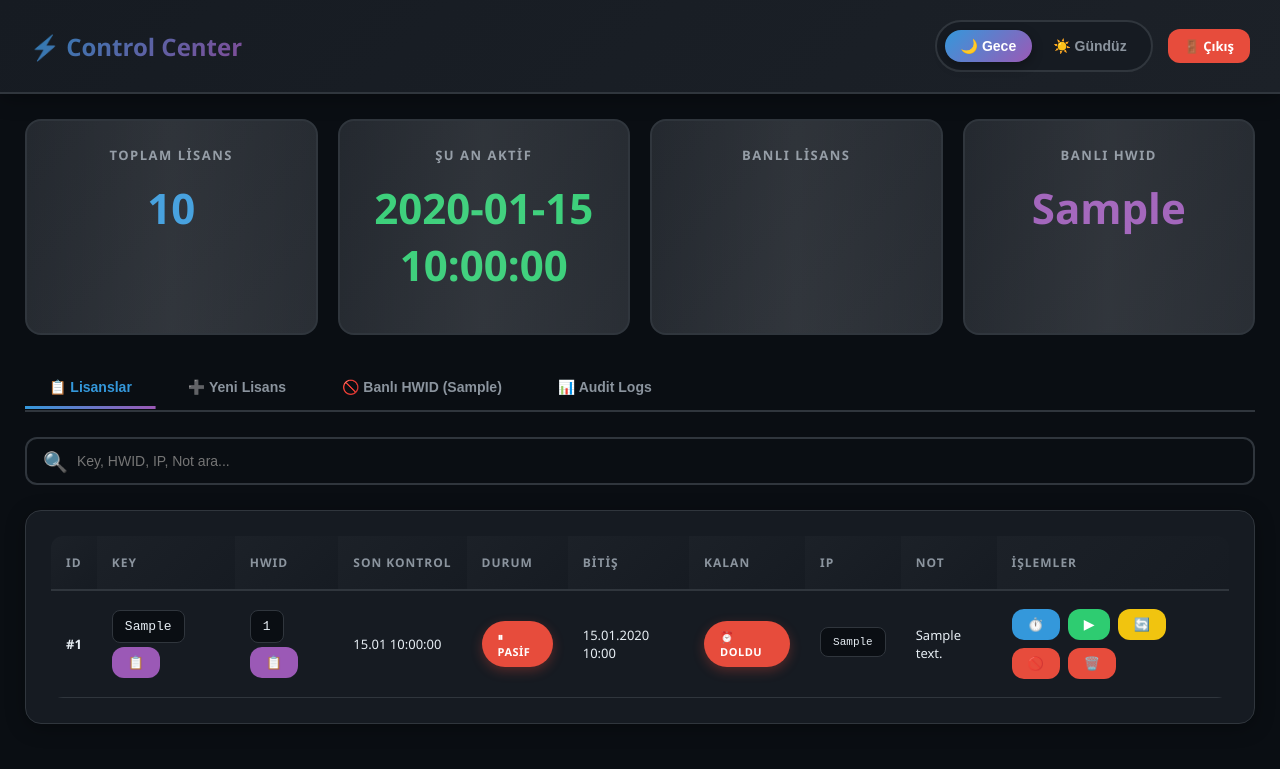
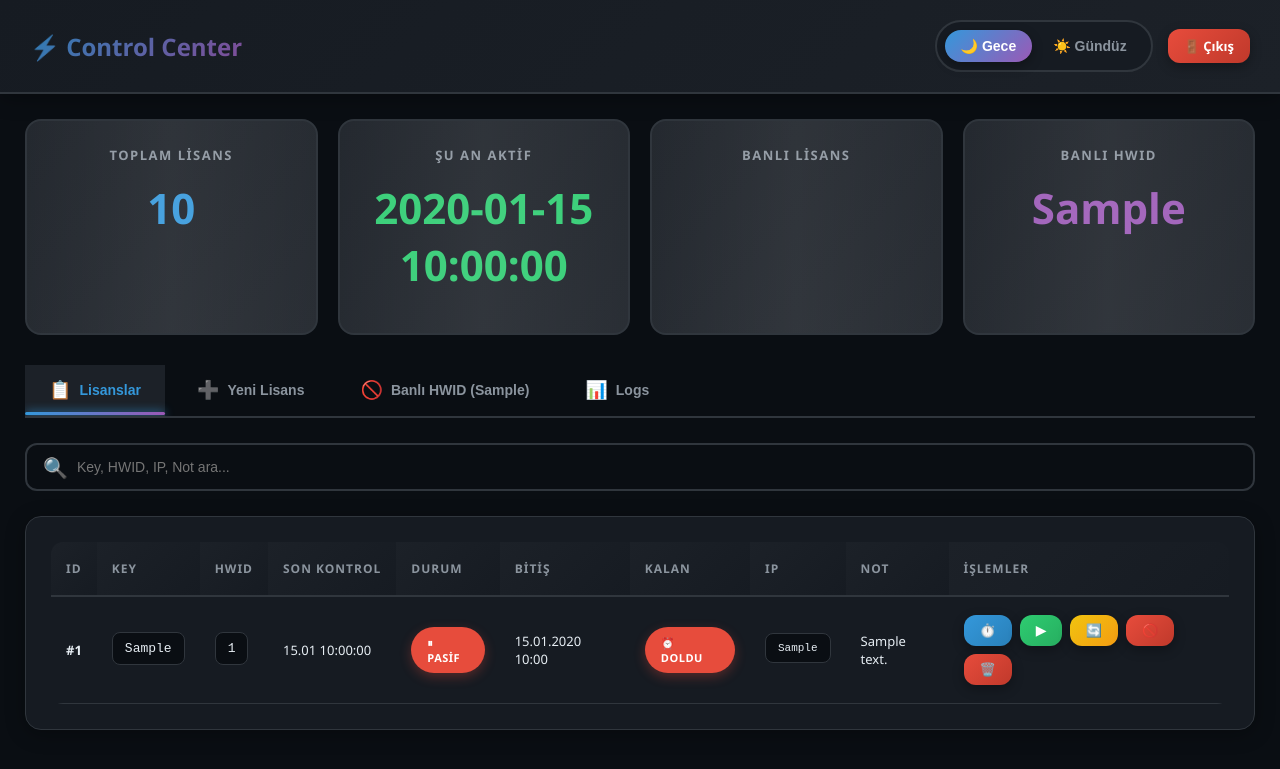
Before and after one commit to 00printrandom11/license-api, a FastAPI app: template templates/panel.html in a window 1280 px wide. Shown: the top 769 px of the page. Run offline with FastAPI, Linux system fonts and the light colour scheme; the template is opened without the code that fills it: most values are stand-ins (such as "Sample title", 1, 10 or a date in 2020); parts of the project's set-up code (start-up, migrations or seed data) failed here and were passed over.

Commit message:
🎨 ULTRA Animasyonlu Panel: Tab animasyonları, tıklanabilir KEY/HWID/IP, IP kısıtlaması aktif, Logs ismi

```diff
--- a/main.py
+++ b/main.py
@@ -169,12 +169,9 @@ def get_client_ip(request: Request) -> str:
     return request.client.host if request.client else "0.0.0.0"
 
 def ensure_panel_ip(request: Request):
-    """IP kısıtlaması - geçici olarak devre dışı"""
-    # Geçici olarak tüm IP'lere izin ver
-    return
-    # IP kısıtlaması aktif etmek için yukarıdaki "return"ı sil
+    """IP kısıtlaması - Sadece izin verilen IP'ler panele girebilir"""
     if ALLOWED_PANEL_IPS and get_client_ip(request) not in ALLOWED_PANEL_IPS:
-        raise HTTPException(status_code=403)
+        raise HTTPException(status_code=403, detail="IP adresi yetkilendirilmemiş")
 
 def is_logged_in(request: Request) -> bool:
     return bool(request.session.get("admin_logged_in"))
--- a/templates/panel.html
+++ b/templates/panel.html
@@ -249,6 +249,7 @@ gap:8px;
 text-decoration:none;
 position:relative;
 overflow:hidden;
+box-shadow:0 4px 12px var(--shadow);
 }
 
 .btn::before{
@@ -259,7 +260,7 @@ left:50%;
 width:0;
 height:0;
 border-radius:50%;
-background:rgba(255,255,255,.3);
+background:rgba(255,255,255,.4);
 transform:translate(-50%,-50%);
 transition:width .6s,height .6s;
 }
@@ -270,20 +271,36 @@ height:300px;
 }
 
 .btn:hover{
-transform:translateY(-3px);
-box-shadow:0 8px 20px var(--shadow);
+transform:translateY(-4px) scale(1.05);
+box-shadow:0 12px 25px var(--shadow);
+filter:brightness(1.1);
 }
 
 .btn:active{
-transform:translateY(-1px);
+transform:translateY(-1px) scale(1.02);
+animation:btnShake .5s ease;
 }
 
-.btn-blue{background:var(--blue);color:white}
-.btn-green{background:var(--green);color:white}
-.btn-red{background:var(--red);color:white}
-.btn-purple{background:var(--purple);color:white}
-.btn-orange{background:var(--orange);color:white}
-.btn-yellow{background:var(--yellow);color:#000}
+@keyframes btnShake{
+0%,100%{transform:translateY(-1px) rotate(0deg)}
+25%{transform:translateY(-1px) rotate(-2deg)}
+50%{transform:translateY(-1px) rotate(2deg)}
+75%{transform:translateY(-1px) rotate(-1deg)}
+}
+
+.btn-blue{background:linear-gradient(135deg,var(--blue),#2980b9);color:white}
+.btn-green{background:linear-gradient(135deg,var(--green),#27ae60);color:white}
+.btn-red{background:linear-gradient(135deg,var(--red),#c0392b);color:white}
+.btn-purple{background:linear-gradient(135deg,var(--purple),#8e44ad);color:white}
+.btn-orange{background:linear-gradient(135deg,var(--orange),#d68910);color:white}
+.btn-yellow{background:linear-gradient(135deg,var(--yellow),#f39c12);color:#000}
+
+.btn-blue:hover{box-shadow:0 12px 25px rgba(52,152,219,.5)}
+.btn-green:hover{box-shadow:0 12px 25px rgba(46,204,113,.5)}
+.btn-red:hover{box-shadow:0 12px 25px rgba(231,76,60,.5)}
+.btn-purple:hover{box-shadow:0 12px 25px rgba(155,89,182,.5)}
+.btn-orange:hover{box-shadow:0 12px 25px rgba(243,156,18,.5)}
+.btn-yellow:hover{box-shadow:0 12px 25px rgba(241,196,15,.5)}
 
 .btn-sm{padding:8px 16px;font-size:13px}
 
@@ -509,6 +526,19 @@ margin-bottom:-2px;
 transition:all .3s cubic-bezier(.4,0,.2,1);
 position:relative;
 white-space:nowrap;
+display:flex;
+align-items:center;
+gap:8px;
+}
+
+.tab-icon{
+font-size:18px;
+transition:all .4s cubic-bezier(.68,-.55,.265,1.55);
+display:inline-block;
+}
+
+.tab-text{
+transition:all .3s ease;
 }
 
 .tab::after{
@@ -521,15 +551,38 @@ height:3px;
 background:linear-gradient(90deg,var(--blue),var(--purple));
 transform:translateX(-50%);
 transition:width .3s ease;
+border-radius:2px;
+box-shadow:0 0 10px var(--blue);
 }
 
 .tab:hover{
 color:var(--text);
 background:var(--card-hover);
+transform:translateY(-2px);
+}
+
+.tab:hover .tab-icon{
+transform:scale(1.3) rotate(10deg);
+}
+
+.tab:hover .tab-text{
+transform:translateX(3px);
 }
 
 .tab.active{
 color:var(--blue);
+background:var(--card-hover);
+}
+
+.tab.active .tab-icon{
+animation:iconBounce .6s ease;
+}
+
+@keyframes iconBounce{
+0%,100%{transform:translateY(0) scale(1)}
+25%{transform:translateY(-8px) scale(1.2)}
+50%{transform:translateY(0) scale(1.1)}
+75%{transform:translateY(-4px) scale(1.15)}
 }
 
 .tab.active::after{
@@ -543,6 +596,12 @@ animation:fadeIn .4s ease;
 
 .tab-content.active{
 display:block;
+animation:slideInContent .5s cubic-bezier(.68,-.55,.265,1.55);
+}
+
+@keyframes slideInContent{
+from{opacity:0;transform:translateY(30px) scale(.95)}
+to{opacity:1;transform:translateY(0) scale(1)}
 }
 
 .code{
@@ -556,11 +615,43 @@ transition:all .3s ease;
 display:inline-block;
 max-width:100%;
 overflow-x:auto;
+cursor:pointer;
+position:relative;
 }
 
 .code:hover{
 border-color:var(--blue);
-box-shadow:0 2px 8px var(--shadow);
+box-shadow:0 0 15px rgba(52,152,219,.4);
+transform:scale(1.05);
+background:var(--card-hover);
+}
+
+.code:active{
+transform:scale(.98);
+box-shadow:0 0 25px rgba(52,152,219,.6);
+}
+
+.code::after{
+content:'📋 Kopyala';
+position:absolute;
+top:-35px;
+left:50%;
+transform:translateX(-50%) scale(0);
+background:var(--blue);
+color:white;
+padding:6px 12px;
+border-radius:8px;
+font-size:11px;
+white-space:nowrap;
+opacity:0;
+transition:all .3s ease;
+pointer-events:none;
+box-shadow:0 4px 12px rgba(0,0,0,.3);
+}
+
+.code:hover::after{
+transform:translateX(-50%) scale(1);
+opacity:1;
 }
 
 @media(max-width:768px){
@@ -629,10 +720,22 @@ to{transform:rotate(360deg)}
 </div>
 
 <div class="tabs">
-<button class="tab active" onclick="switchTab('licenses')">📋 Lisanslar</button>
-<button class="tab" onclick="switchTab('create')">➕ Yeni Lisans</button>
-<button class="tab" onclick="switchTab('banned')">🚫 Banlı HWID ({{ metrics.banned_hwids }})</button>
-<button class="tab" onclick="switchTab('logs')">📊 Audit Logs</button>
+<button class="tab active" onclick="switchTab('licenses')">
+<span class="tab-icon">📋</span>
+<span class="tab-text">Lisanslar</span>
+</button>
+<button class="tab" onclick="switchTab('create')">
+<span class="tab-icon">➕</span>
+<span class="tab-text">Yeni Lisans</span>
+</button>
+<button class="tab" onclick="switchTab('banned')">
+<span class="tab-icon">🚫</span>
+<span class="tab-text">Banlı HWID ({{ metrics.banned_hwids }})</span>
+</button>
+<button class="tab" onclick="switchTab('logs')">
+<span class="tab-icon">📊</span>
+<span class="tab-text">Logs</span>
+</button>
 </div>
 
 <div id="tab-licenses" class="tab-content active">
@@ -667,14 +770,12 @@ to{transform:rotate(360deg)}
 <td><strong>#{{ lic.id }}</strong></td>
 
 <td>
-<span class="code">{{ lic.license_key }}</span>
-<button class="btn btn-purple btn-sm" onclick="copyText('{{ lic.license_key }}')">📋</button>
+<span class="code" onclick="copyText('{{ lic.license_key }}')">{{ lic.license_key }}</span>
 </td>
 
 <td>
 {% if lic.hwid %}
-<span class="code" style="max-width:300px">{{ lic.hwid }}</span>
-<button class="btn btn-purple btn-sm" onclick="copyText('{{ lic.hwid }}')">📋</button>
+<span class="code" style="max-width:300px" onclick="copyText('{{ lic.hwid }}')">{{ lic.hwid }}</span>
 {% else %}
 <span style="color:var(--text-dim)">-</span>
 {% endif %}
@@ -732,7 +833,7 @@ to{transform:rotate(360deg)}
 
 <td>
 {% if lic.client_ip %}
-<span class="code" style="font-size:11px">{{ lic.client_ip }}</span>
+<span class="code" style="font-size:11px" onclick="copyText('{{ lic.client_ip }}')">{{ lic.client_ip }}</span>
 {% else %}
 <span style="color:var(--text-dim)">-</span>
 {% endif %}
@@ -820,12 +921,11 @@ to{transform:rotate(360deg)}
 <td><strong>#{{ ban.id }}</strong></td>
 
 <td>
-<span class="code" style="max-width:400px">{{ ban.hwid }}</span>
-<button class="btn btn-purple btn-sm" onclick="copyText('{{ ban.hwid }}')">📋</button>
+<span class="code" style="max-width:400px" onclick="copyText('{{ ban.hwid }}')">{{ ban.hwid }}</span>
 </td>
 
 <td>
-<span class="code">{{ ban.license_key }}</span>
+<span class="code" onclick="copyText('{{ ban.license_key }}')">{{ ban.license_key }}</span>
 </td>
 
 <td>
@@ -834,7 +934,7 @@ to{transform:rotate(360deg)}
 
 <td>
 {% if ban.conflicting_hwid %}
-<span class="code" style="max-width:300px">{{ ban.conflicting_hwid }}</span>
+<span class="code" style="max-width:300px" onclick="copyText('{{ ban.conflicting_hwid }}')">{{ ban.conflicting_hwid }}</span>
 {% else %}
 <span style="color:var(--text-dim)">-</span>
 {% endif %}
@@ -854,7 +954,7 @@ to{transform:rotate(360deg)}
 
 <td>
 {% if ban.ip_address %}
-<span class="code" style="font-size:11px">{{ ban.ip_address }}</span>
+<span class="code" style="font-size:11px" onclick="copyText('{{ ban.ip_address }}')">{{ ban.ip_address }}</span>
 {% else %}
 <span style="color:var(--text-dim)">-</span>
 {% endif %}
@@ -874,7 +974,7 @@ to{transform:rotate(360deg)}
 
 <div id="tab-logs" class="tab-content">
 <div class="card">
-<h3>📊 Son 20 İşlem (Audit Log)</h3>
+<h3>📊 Son 20 İşlem (Logs)</h3>
 {% if recent_logs %}
 {% for log in recent_logs %}
 <div class="log-item">
@@ -882,14 +982,14 @@ to{transform:rotate(360deg)}
 <span class="log-action">{{ log.action }}</span>
 {% if log.target %}
 <span style="color:var(--text-dim)"> • </span>
-<span class="code">{{ log.target }}</span>
+<span class="code" onclick="copyText('{{ log.target }}')">{{ log.target }}</span>
 {% endif %}
 {% if log.details %}
 <span style="color:var(--text-dim)"> • {{ log.details }}</span>
 {% endif %}
 <br>
 <span style="font-size:11px;color:var(--text-dim)">
-👤 {{ log.user }} • 🌐 {{ log.ip_address }}
+👤 {{ log.user }} • 🌐 <span class="code" style="display:inline;padding:4px 8px" onclick="copyText('{{ log.ip_address }}')">{{ log.ip_address }}</span>
 </span>
 </div>
 <div class="log-time">
@@ -963,13 +1063,29 @@ document.getElementById('tab-'+tabName).classList.add('active');
 function copyText(text){
 navigator.clipboard.writeText(text).then(()=>{
 const toast=document.createElement('div');
-toast.textContent='✅ Kopyalandı!';
-toast.style.cssText='position:fixed;top:20px;right:20px;background:var(--green);color:white;padding:15px 25px;border-radius:12px;box-shadow:0 8px 20px rgba(0,0,0,.3);z-index:10000;animation:slideIn .4s ease;font-weight:600';
+toast.innerHTML='✅ Kopyalandı!';
+toast.style.cssText='position:fixed;top:30px;right:30px;background:linear-gradient(135deg,var(--green),#27ae60);color:white;padding:18px 30px;border-radius:16px;box-shadow:0 10px 30px rgba(46,204,113,.4);z-index:10000;font-weight:700;font-size:15px;animation:toastSlide .5s cubic-bezier(.68,-.55,.265,1.55);';
 document.body.appendChild(toast);
+
+const style=document.createElement('style');
+style.textContent=`
+@keyframes toastSlide{
+from{transform:translateX(400px) scale(.8);opacity:0}
+to{transform:translateX(0) scale(1);opacity:1}
+}
+@keyframes toastOut{
+to{transform:translateX(400px) scale(.8);opacity:0}
+}
+`;
+document.head.appendChild(style);
+
 setTimeout(()=>{
-toast.style.animation='fadeOut .4s ease';
-setTimeout(()=>toast.remove(),400);
-},2000);
+toast.style.animation='toastOut .4s ease forwards';
+setTimeout(()=>{
+toast.remove();
+style.remove();
+},400);
+},2500);
 });
 }
 
```
Also changed, not shown: templates/panel_test.html (deleted).
